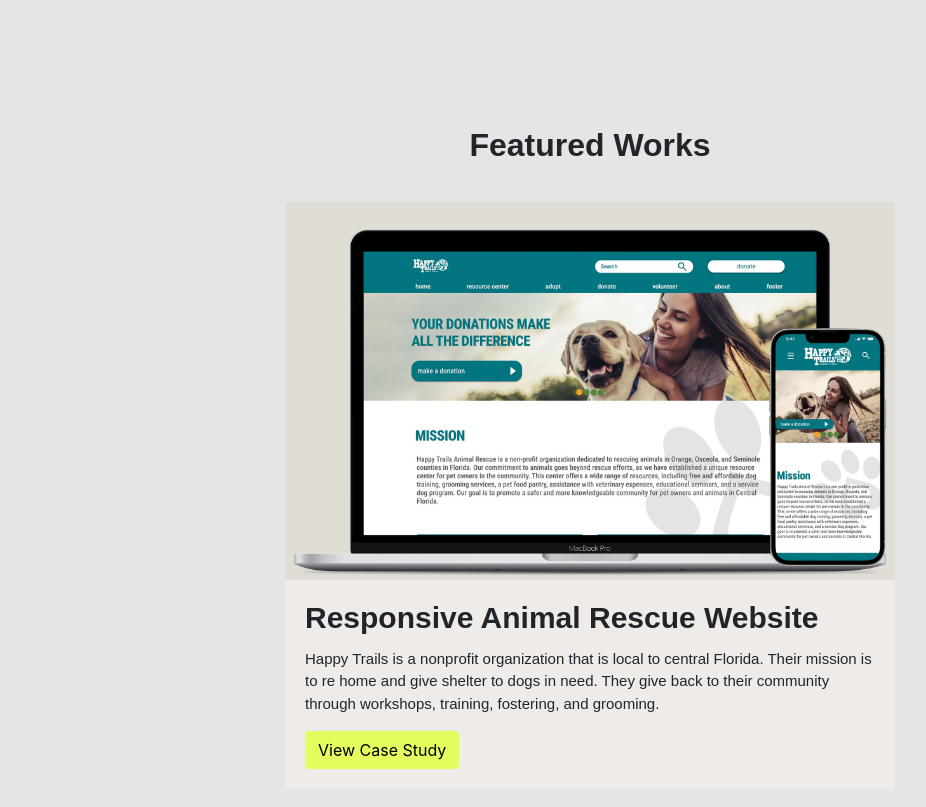
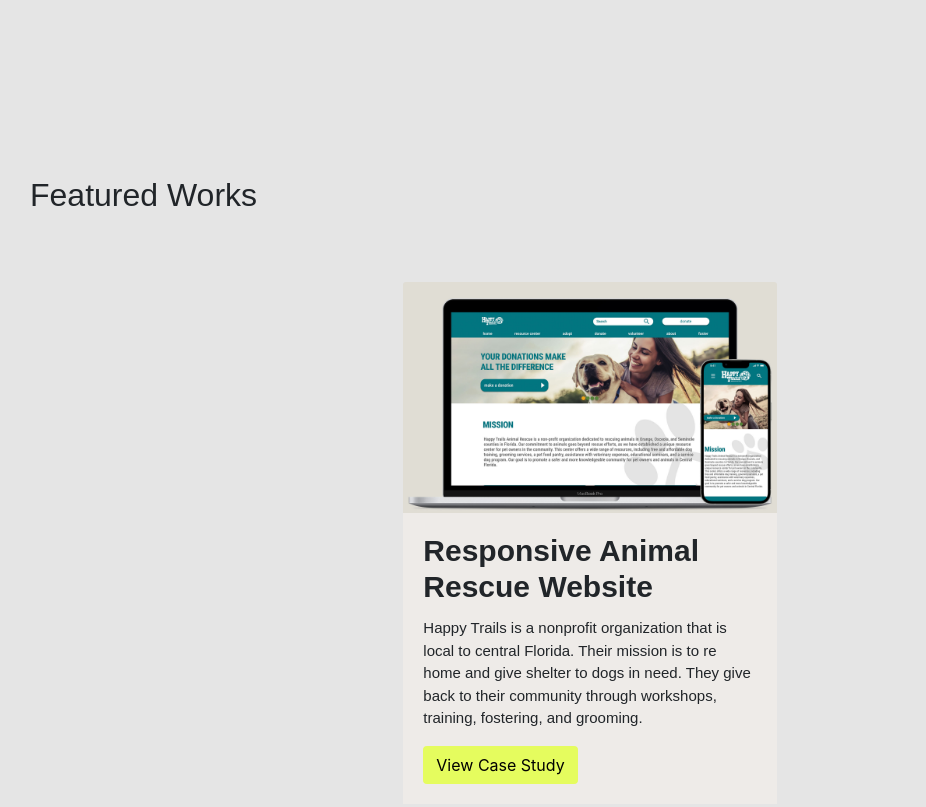
Before and after one commit to npp96/18, a plain HTML site: page index.html in a window 1280 px wide. Shown: the part 620-1427 px from the top of the page, without its empty margins (50-976 px from the left). Drawn offline with nearby package versions, Linux system fonts and the light colour scheme; a web font is replaced by a local one.

Commit message:
Color
I added color to the pages and changed the sizes.

```diff
--- a/css/style.css
+++ b/css/style.css
@@ -43,14 +43,15 @@ p {
 }
 
 .cardContainer {
-    align-content: center;
+    align-content: left;
     margin: 30px auto;
 }
 
 .sectionHeading {
    font-family:'Amiko', sans-serif;
-   font-weight: 700;
-   text-align: center;
+   font-weight: 400;
+   text-align: left;
+   padding: 0px 30px 30px 30px;
 
 }
 
@@ -60,3 +61,7 @@ background-color: #E5FC5E;
     color: black;
 
 }
+
+.content {
+    padding: 50px;
+}
--- a/index.html
+++ b/index.html
@@ -74,8 +74,8 @@
   <!-- Card section-->
   <div class="container-fluid content">
     <h2 class="sectionHeading">Featured Works </h2>
-    <div class="row">
-      <div class="cardContainer col-md-6">
+    <div class="row featuredWorks">
+      <div class="cardContainer col-md-4" >
     <img src="./images copy/happy1.png" class="card-img-top" alt="...">
     <div class="card-body">
       <h5 class="card-title">Responsive Animal Rescue Website </h5>
@@ -84,7 +84,7 @@
     </div>
   </div>
 </div>
-<div class="cardContainer col-md-6">
+<div class="cardContainer col-md-4">
     <img src="./images copy/fitness1.png" class="card-img-top" alt="...">
     <div class="card-body">
       <h5 class="card-title">Fitness Tracking Mobile App</h5>
@@ -92,7 +92,7 @@
       <a href="#" class="btn btn-Test">View Case Study</a>
     </div>
   </div>
-  <div class="cardContainer col-md-6">
+  <div class="cardContainer col-md-4 " >
     <img src="./images copy/tax1.png" class="card-img-top" alt="...">
     <div class="card-body">
       <h5 class="card-title">Tax Commission Website Redesign</h5>
```
